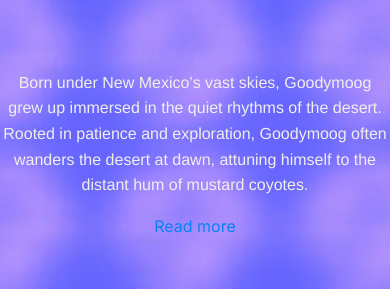
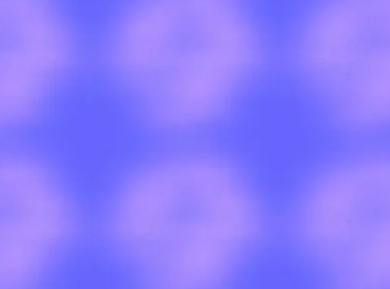
Before and after one commit to goodymoog/goodymoog-next, a Next.js app: page / in a window 390 px wide. Shown: the part 640-929 px from the top of the page. Built offline with nearby package versions, Linux system fonts and the light colour scheme.

Commit message:
Mobile adjust player

```diff
--- a/app/page.tsx
+++ b/app/page.tsx
@@ -12,7 +12,7 @@ export default function Home() {
         </div>
       </section>
 
-      <section className="homeIntro">
+      {/* <section className="homeIntro">
         <div style={{ textAlign: "center" }}>
           <p
             style={{
@@ -31,7 +31,7 @@ export default function Home() {
 
           <a href="https://www.goodymoog.com/learn-more">Read more</a>
         </div>
-      </section>
+      </section> */}
     </div>
   );
 }
```
